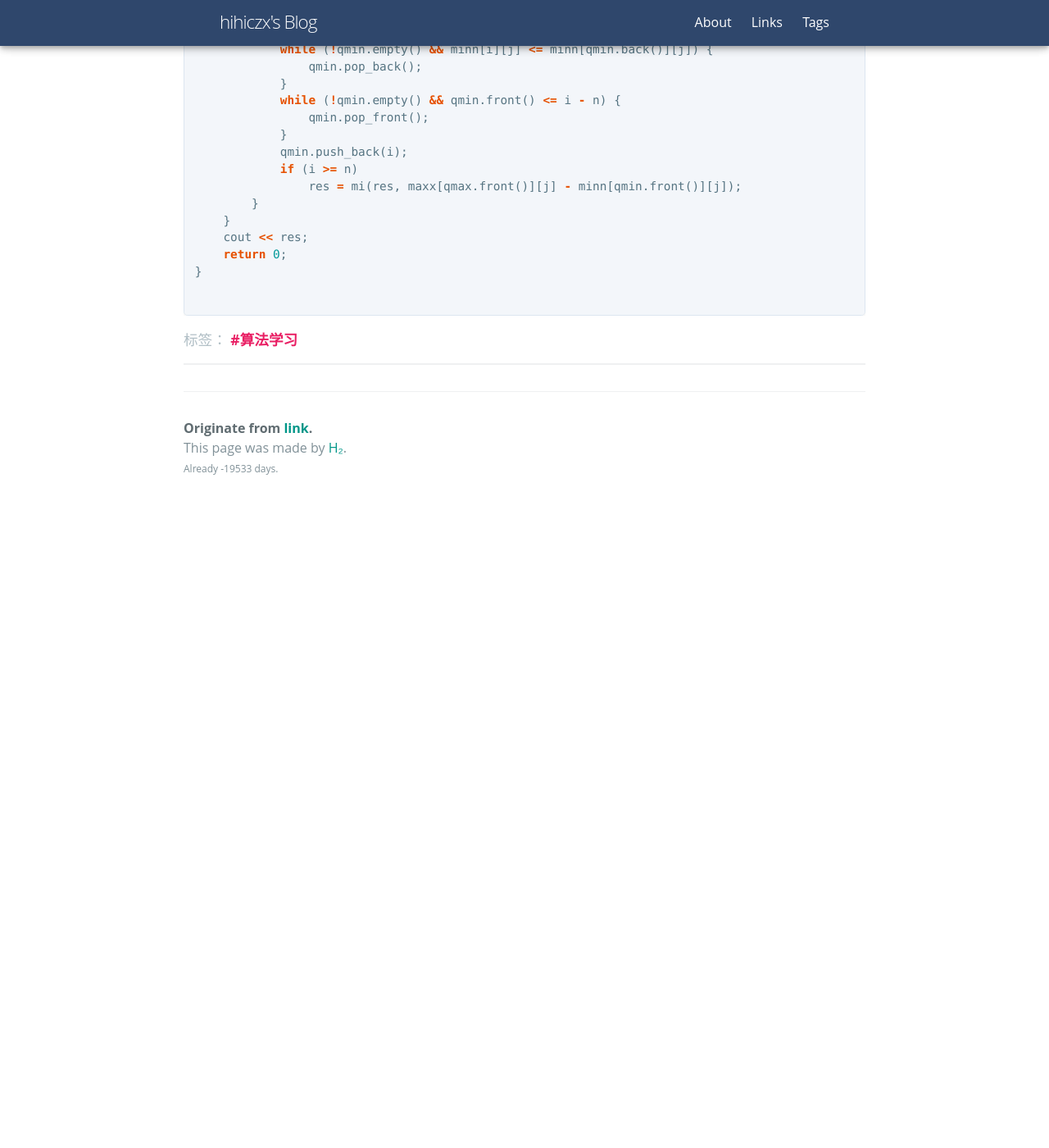
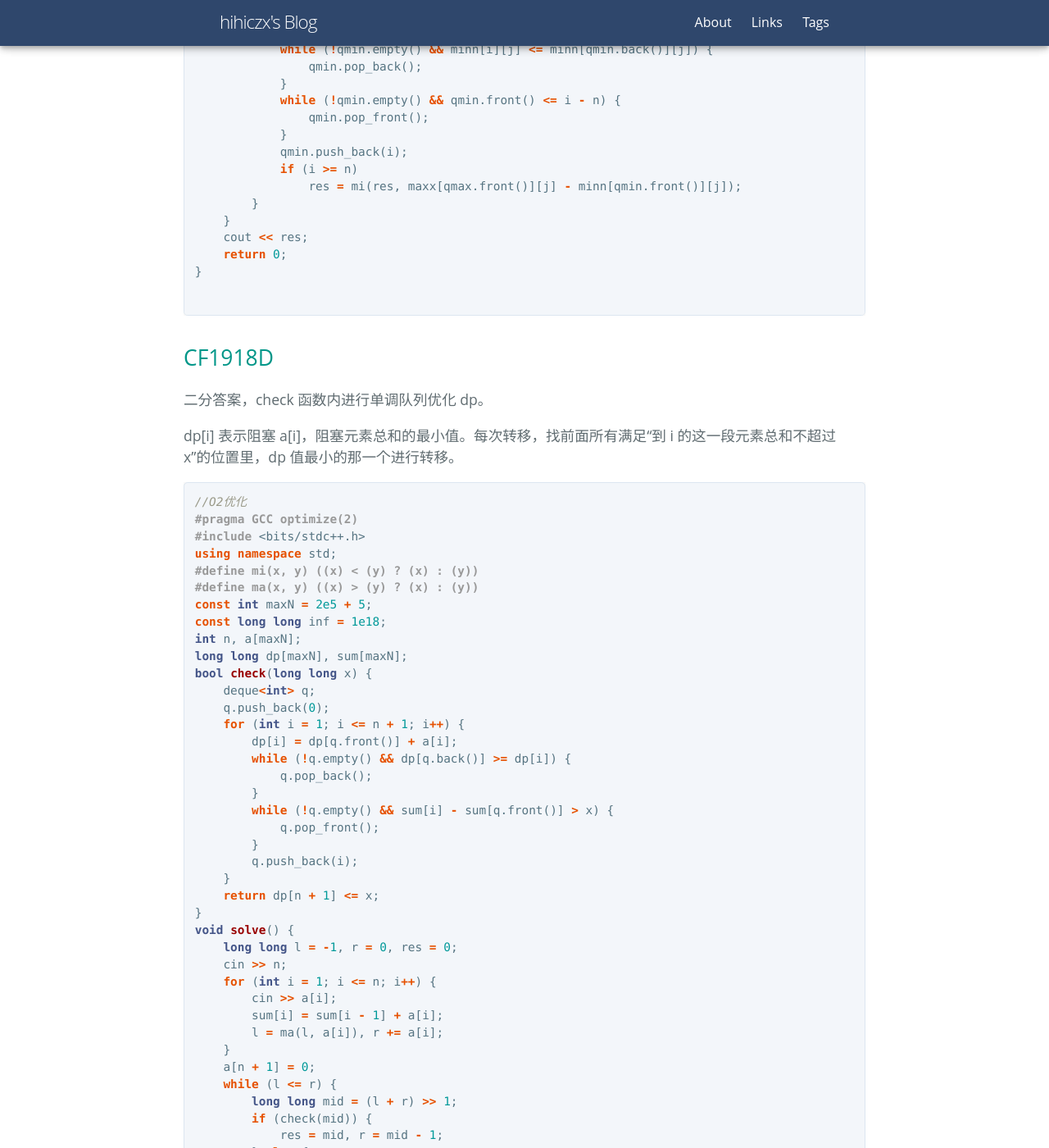
Before and after one commit to BuaaCzx/BuaaCzx.github.io, a Jekyll site: the page built from _posts/2024-1-24-单调队列.md, in a window 1280 px wide and 1400 px high, scrolled down 2342 px. Shown: the whole window at 82% size. Built offline with Jekyll 4.4.1, drawn with Linux system fonts in a browser that asks for light colours; some web fonts are replaced; before the commit the page ends 2972 px from its top, so only the background shows below that; some of the changed text lies outside the part shown.

Commit message:
modified:   "_posts/2024-1-24-\345\215\225\350\260\203\351\230\237\345\210\227.md"

````diff
--- a/_posts/2024-1-24-单调队列.md
+++ b/_posts/2024-1-24-单调队列.md
@@ -105,3 +105,64 @@ int main() {
     return 0;
 }
 ```
+
+## [CF1918D](https://codeforces.com/contest/1918/problem/D)
+
+二分答案，check 函数内进行单调队列优化 dp。
+
+dp[i] 表示阻塞 a[i]，阻塞元素总和的最小值。每次转移，找前面所有满足“到 i 的这一段元素总和不超过 x”的位置里，dp 值最小的那一个进行转移。
+
+```cpp
+//O2优化
+#pragma GCC optimize(2)
+#include <bits/stdc++.h>
+using namespace std;
+#define mi(x, y) ((x) < (y) ? (x) : (y))
+#define ma(x, y) ((x) > (y) ? (x) : (y))
+const int maxN = 2e5 + 5;
+const long long inf = 1e18;
+int n, a[maxN];
+long long dp[maxN], sum[maxN];
+bool check(long long x) {
+    deque<int> q;
+    q.push_back(0);
+    for (int i = 1; i <= n + 1; i++) {
+        dp[i] = dp[q.front()] + a[i];
+        while (!q.empty() && dp[q.back()] >= dp[i]) {
+            q.pop_back();
+        }
+        while (!q.empty() && sum[i] - sum[q.front()] > x) {
+            q.pop_front();
+        }
+        q.push_back(i);
+    }
+    return dp[n + 1] <= x;
+}
+void solve() {
+    long long l = -1, r = 0, res = 0;
+    cin >> n;
+    for (int i = 1; i <= n; i++) {
+        cin >> a[i];
+        sum[i] = sum[i - 1] + a[i];
+        l = ma(l, a[i]), r += a[i];
+    }
+    a[n + 1] = 0;
+    while (l <= r) {
+        long long mid = (l + r) >> 1;
+        if (check(mid)) {
+            res = mid, r = mid - 1;
+        } else {
+            l = mid + 1;
+        }
+    }
+    cout << res << '\n';
+}
+int main() {
+    cin.tie(0)->sync_with_stdio(0);
+    int t;
+    cin >> t;
+    while (t--)
+        solve();
+    return 0;
+}
+```
````
